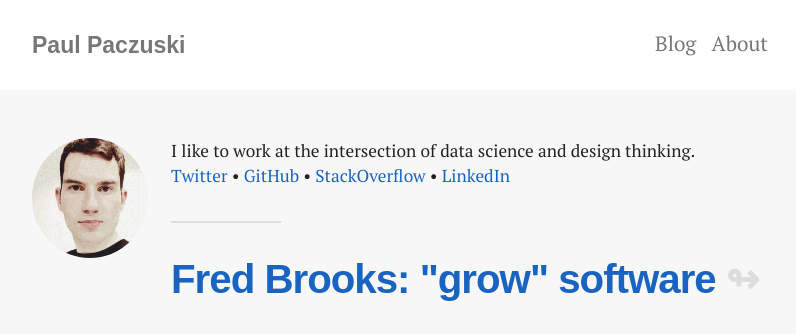
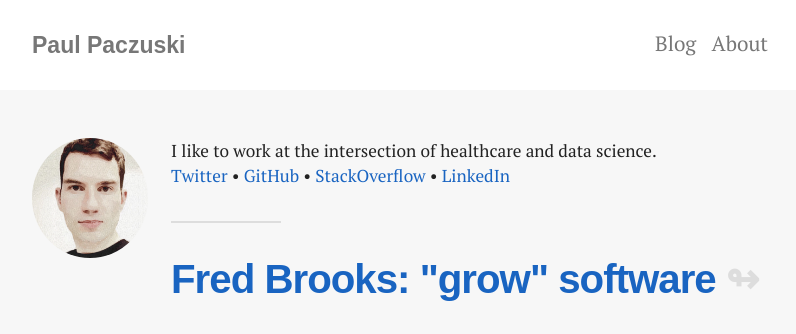
Before and after one commit to pavopax/pavopax.github.io, a Jekyll site: the page built from index.html, in a window 1280 px wide and 900 px high. Shown: the top 334 px of the window, without its empty margins (240-1036 px from the left). Built offline with Jekyll 4.4.1, drawn with Linux system fonts in a browser that asks for light colours; nearby versions of some CDN libraries.

Commit message:
Update index.html

```diff
--- a/index.html
+++ b/index.html
@@ -8,7 +8,7 @@
       <div class="about-box">
 	<img src="/img/paczuski.JPG" alt="Paul" class="about-avatar-small"">
         <p class="small">
-I like to work at the intersection of data science and design thinking. <br><a href="http://twitter.com/pavopax/">Twitter</a> &bullet; <a href="https://github.com/pavopax">GitHub</a> &bullet; <a href="http://stackoverflow.com/users/3217870/pavopax">StackOverflow</a> &bullet; </a><a href="https://www.linkedin.com/in/paczuski">LinkedIn</a>
+I like to work at the intersection of healthcare and data science. <br><a href="http://twitter.com/pavopax/">Twitter</a> &bullet; <a href="https://github.com/pavopax">GitHub</a> &bullet; <a href="http://stackoverflow.com/users/3217870/pavopax">StackOverflow</a> &bullet; </a><a href="https://www.linkedin.com/in/paczuski">LinkedIn</a>
 	</p>
         </div>
         <hr>
```
